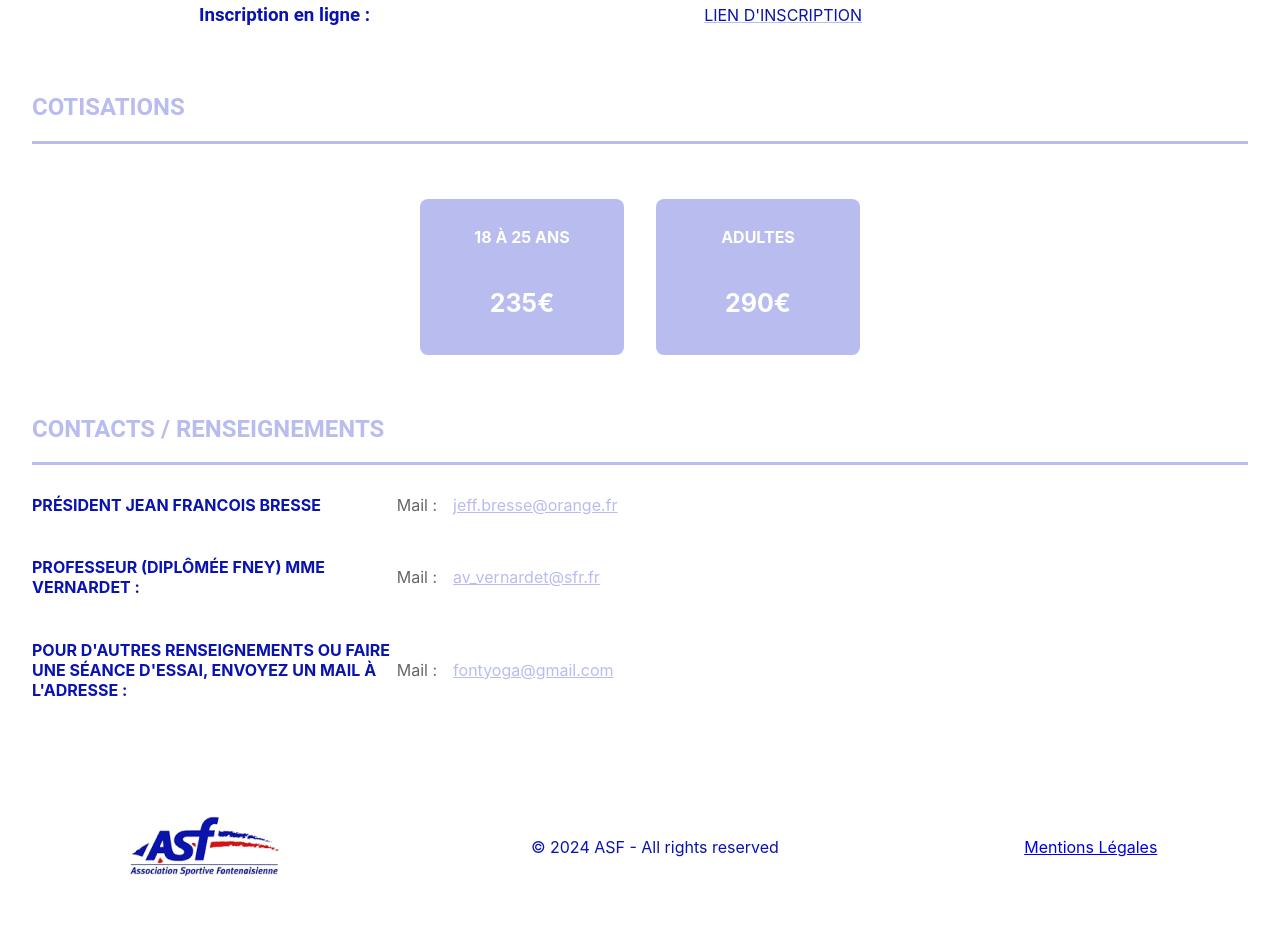
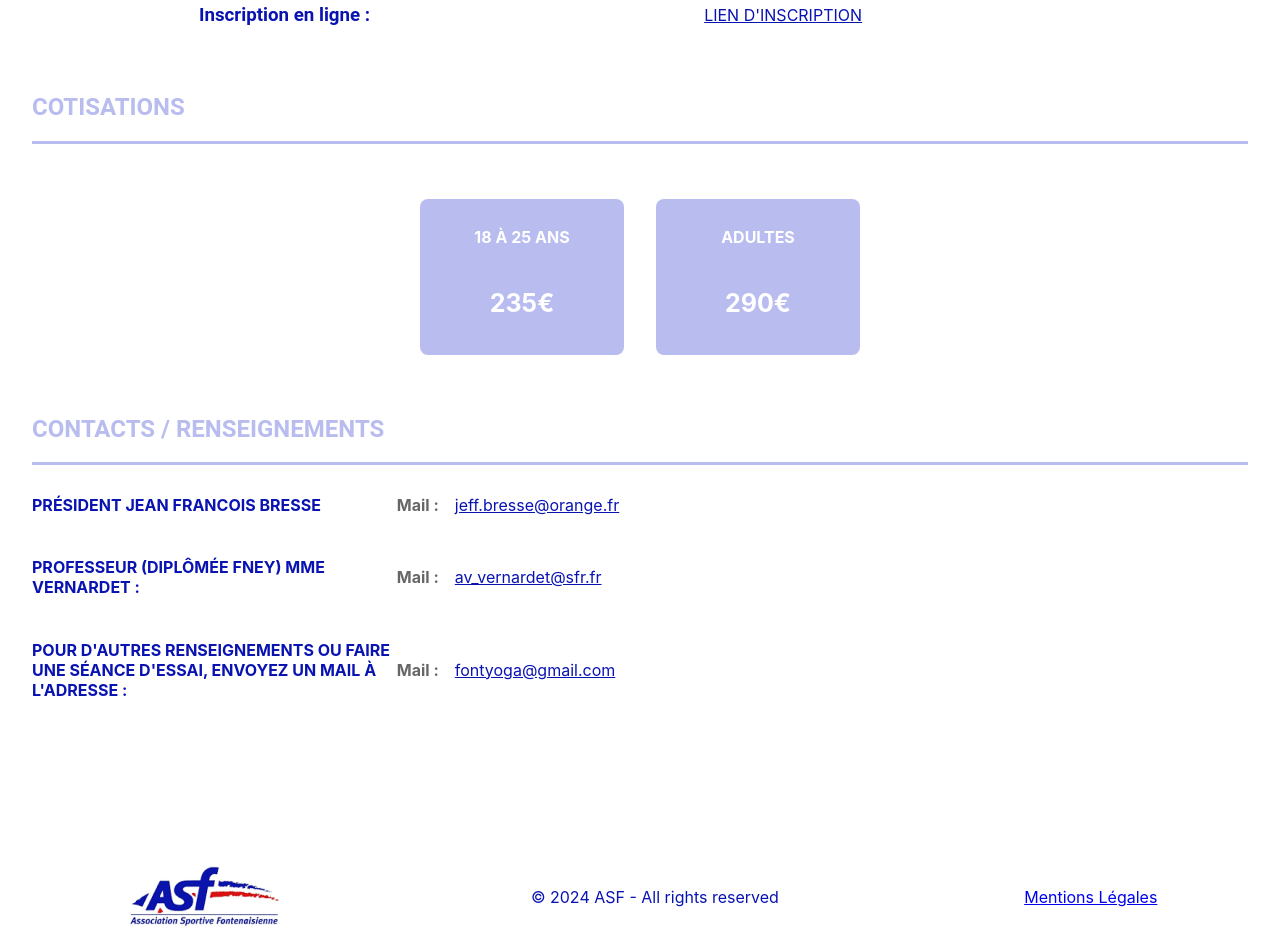
Before and after one commit to leaafos/ASF-1, a React (Create React App) app in the folder frontend/: page /yoga in a window 1280 px wide. Shown: the part 1142-2094 px from the top of the page. Before the commit the page ends 2044 px from the top, so only its background shows below. Built offline with nearby package versions, Linux system fonts and the light colour scheme.

Commit message:
Changement couleur lien contact

```diff
--- a/frontend/src/pages/Accueil.jsx
+++ b/frontend/src/pages/Accueil.jsx
@@ -27,18 +27,6 @@ const Accueil = () => {
     },
 
     {
-      title: "Stage Handball",
-      photo: stageHandball,
-      informations: `<ul>
-                     <li>Tout public (Adhérent ou non adhérent à l'ASF)</li>
-                      <li>De 7 à 11 ans </li>
-                      <li>De 9h à 17h</li>
-                    </ul>`,
-      date: "8 Juillet au 12 juillet",
-      location: "Halle du Panorama",
-      contact: "Hugo Brutelle : 06 11 75 85 35",
-    },
-    {
       title: "Stage Tennis de Table",
       photo: stageTennisDeTable,
       informations: `<ul>
@@ -51,6 +39,20 @@ const Accueil = () => {
       contact:
         "Rémi RICHARD - Secrétaire/Correspondant sportif : richard.r13p@free.fr",
     },
+
+    {
+      title: "Stage Handball",
+      photo: stageHandball,
+      informations: `<ul>
+                     <li>Tout public (Adhérent ou non adhérent à l'ASF)</li>
+                      <li>De 7 à 11 ans </li>
+                      <li>De 9h à 17h</li>
+                    </ul>`,
+      date: "8 Juillet au 12 juillet",
+      location: "Halle du Panorama",
+      contact: "Hugo Brutelle : 06 11 75 85 35",
+    },
+
     {
       title: "Stage Tennis",
       photo: stageTennis,
--- a/frontend/src/styles/accueil.css
+++ b/frontend/src/styles/accueil.css
@@ -74,9 +74,9 @@
 
 .cards-container {
   width: 100%;
-  height: 850px;
+  min-height: 600px;
   display: flex;
-  flex-direction: row;
+  flex-wrap: wrap;
   color: white;
   justify-content: space-around;
   border-radius: 16px;
--- a/frontend/src/styles/footer.css
+++ b/frontend/src/styles/footer.css
@@ -3,7 +3,7 @@
   justify-content: space-around;
   align-items: center;
   background-color: white;
-  margin-top: 70px;
+  margin-top: 120px;
 }
 
 .footerText {
--- a/frontend/src/styles/sports.css
+++ b/frontend/src/styles/sports.css
@@ -315,7 +315,7 @@ h4 {
 }
 
 .lien {
-  color: #b8bcef;
+  color: #0913b1;
   text-decoration: underline;
 }
 
@@ -380,13 +380,17 @@ h4 {
 }
 
 .email {
-  color: #b8bcef;
+  color: #0913b1;
   text-decoration: underline;
   padding: 16px;
 }
 
 .i-style {
   font-weight: lighter;
+}
+
+.label {
+  font-weight: bolder;
 }
 
 /**********************
```
